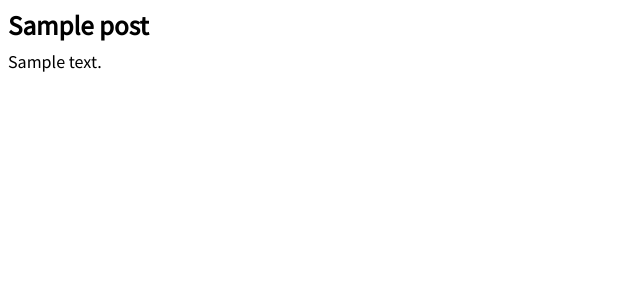
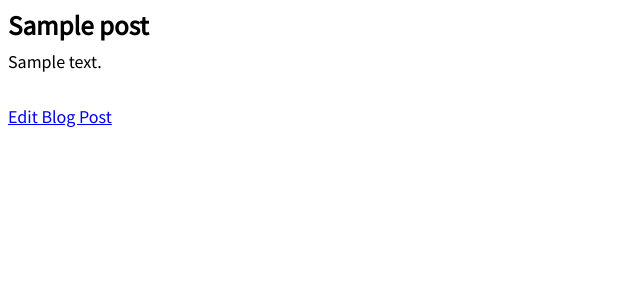
Before and after one commit to jocnn/django_blog, a Django app: page /post/1/ in a window 1280 px wide. Shown: the part 126-426 px from the top of the page, without its empty margins (0-640 px from the left). Run offline with Django 4.2, Linux system fonts and the light colour scheme; tables that the repository leaves empty hold one stand-in row (values such as "Sample post").

Commit message:
se agregó nuevo enlace para actualizar

```diff
--- a/templates/post_detail.html
+++ b/templates/post_detail.html
@@ -1,6 +1,7 @@
 {% extends "base.html" %} {% block content %}
 <div class="post-entry">
-	<h2>{{ object.title }}</h2>
-	<p>{{ object.body }}</p>
+	<h2>{{ post.title }}</h2>
+	<p>{{ post.body }}</p>
 </div>
+<a href="{% url 'post_edit' post.pk %}">Edit Blog Post</a>
 {% endblock content %}
```
